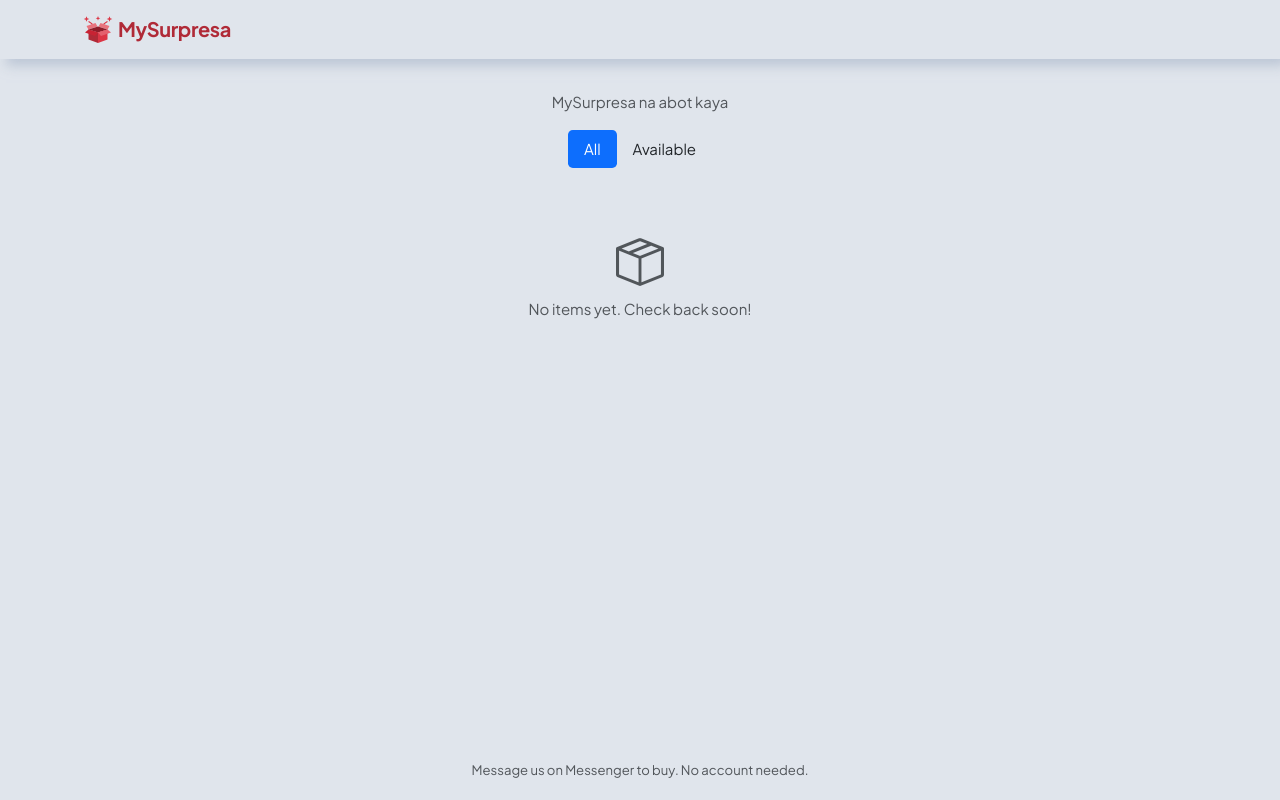
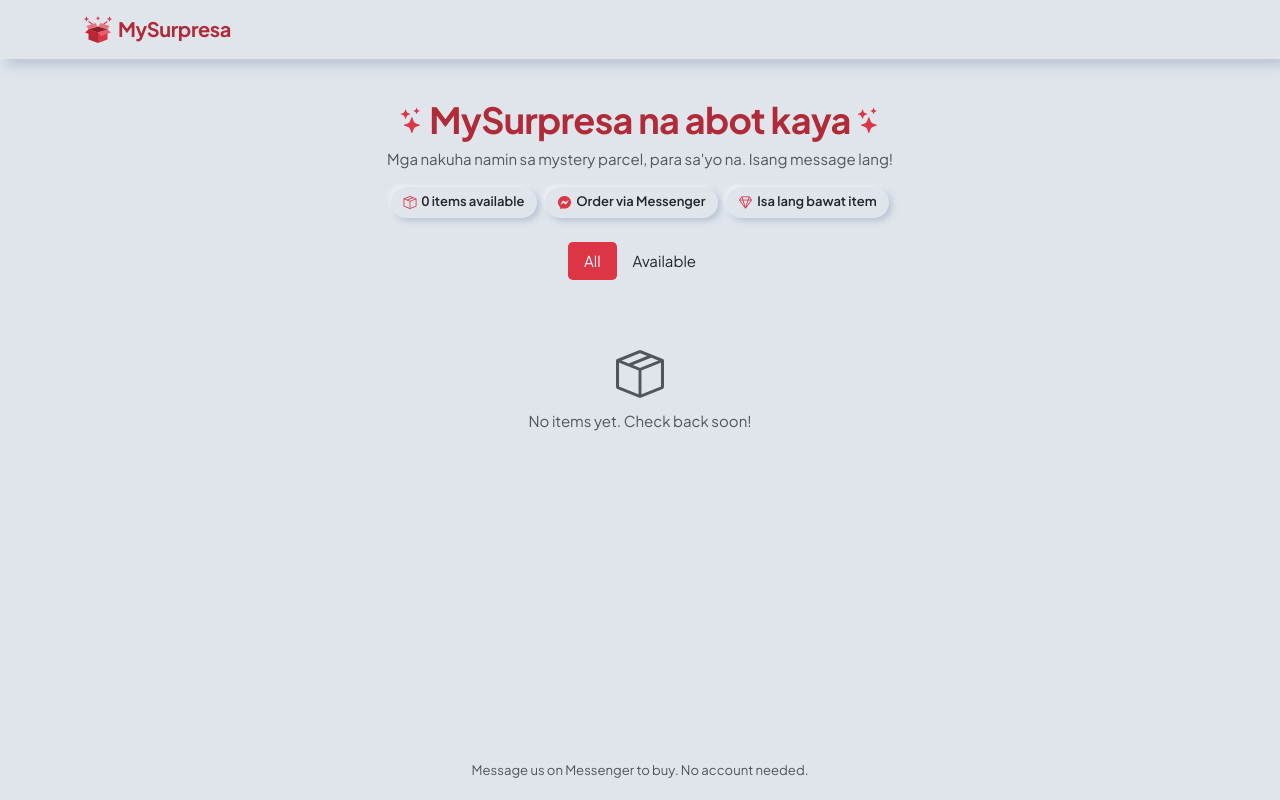
Before and after one commit to errolitolopez/mysurpresa, a Flask app: page / in a window 1280 px wide. Run offline with Flask 3, Linux system fonts and the light colour scheme; data that the repository does not hold is empty; some libraries are stand-ins or nearby versions.

Commit message:
feat: livelier shop welcome: big red tagline with sparkles, short intro and info chips

```diff
--- a/mysurpresa/static/css/glass.css
+++ b/mysurpresa/static/css/glass.css
@@ -44,6 +44,7 @@
   --navbar-bg: rgba(255, 255, 255, 0.7);
   --page-base: #f3f4f6;
   --brand-name: #b02a37; /* the dark red of "MySurpresa" in the logo */
+  --app-red: #dc3545;    /* the red of the box icon */
   --viewer-bg: #000; /* full screen photos: black around them, like a phone's gallery app */
   --viewer-button-bg: rgba(255, 255, 255, 0.85);
   --page-gradient: radial-gradient(circle at top left, hsl(220 13% 95%), hsl(220 13% 91%));
@@ -659,6 +660,37 @@ html[data-style="neu"] .card.shadow-sm { box-shadow: var(--neu-raised) !importan
 .brand-name:hover,
 .brand-name:focus { color: var(--brand-name); }
 
+/* The welcome at the top of the shop: the tagline big in the name's red, with sparkles either side,
+   and small chips that sit raised on the page like the cards. */
+.hero-tagline {
+  font-size: clamp(1.5rem, 6vw, 2.25rem);
+  font-weight: 800;
+  letter-spacing: -0.02em;
+  line-height: 1.15;
+  color: var(--brand-name);
+}
+.hero-sparkle { font-size: 0.7em; color: var(--app-red); vertical-align: 0.15em; }
+.hero-chip {
+  display: inline-flex;
+  align-items: center;
+  gap: 0.4em;
+  padding: 0.35rem 0.8rem;
+  border-radius: 50rem;
+  font-size: 0.8125rem;
+  font-weight: 600;
+  background: var(--glass-bg);
+  /* the small raised shadow of the neumorphic buttons; the card one is too big for a chip */
+  box-shadow: var(--neu-raised-sm, var(--glass-shadow));
+}
+.hero-chip::before { color: var(--app-red); }
+
+/* The All / Available filter: the chosen one in the shop's red (Bootstrap's blue clashed with it) */
+.nav-pills {
+  --bs-nav-pills-link-active-bg: var(--app-red);
+  --bs-nav-link-color: var(--bs-body-color);
+  --bs-nav-link-hover-color: var(--brand-name);
+}
+
 /* The round logo (the Facebook Page's profile photo) at the top of the shop and on the login page */
 .shop-logo {
   width: 140px;
--- a/mysurpresa/templates/base.html
+++ b/mysurpresa/templates/base.html
@@ -24,7 +24,7 @@
         href="https://cdn.jsdelivr.net/npm/bootstrap-icons@1.11.3/font/bootstrap-icons.min.css"
         integrity="sha384-XGjxtQfXaH2tnPFa9x+ruJTuLE3Aa6LhHSWRr1XeTyhezb4abCG4ccI5AkVDxqC+"
         crossorigin="anonymous">
-  <link rel="stylesheet" href="{{ url_for('static', filename='css/glass.css', v=10) }}">
+  <link rel="stylesheet" href="{{ url_for('static', filename='css/glass.css', v=12) }}">
 </head>
 <body class="d-flex flex-column min-vh-100">
   {% block content %}{% endblock %}
--- a/mysurpresa/templates/shop.html
+++ b/mysurpresa/templates/shop.html
@@ -18,10 +18,25 @@
 {% include "_shop_navbar.html" %}
 
 <main class="container py-3">
-  <header class="text-center my-3">
-    {# The navbar already shows the name, so the heading is for screen readers and search engines only. #}
+  {# The welcome at the top: the tagline big, with sparkles, and three small chips that say how the shop works.
+     The navbar already shows the name, so the heading is for screen readers and search engines only. #}
+  {% set available = items|selectattr('status', 'equalto', 'available')|list|length %}
+  <header class="shop-hero text-center my-3 my-md-4">
     <h1 class="visually-hidden">{{ shop.shop_name }}</h1>
-    {% if shop.tagline %}<p class="text-body-secondary mb-0">{{ shop.tagline }}</p>{% endif %}
+    {% if shop.tagline %}
+      <p class="hero-tagline mb-2">
+        <span class="bi bi-stars hero-sparkle" aria-hidden="true"></span>
+        {{ shop.tagline }}
+        <span class="bi bi-stars hero-sparkle" aria-hidden="true"></span>
+      </p>
+    {% endif %}
+    <p class="text-body-secondary mb-3">Mga nakuha namin sa mystery parcel, para sa'yo na. Isang message lang!</p>
+    <div class="d-flex flex-wrap justify-content-center gap-2">
+      <span class="hero-chip bi bi-box-seam">
+        {{ available }} {{ 'item' if available == 1 else 'items' }} available</span>
+      <span class="hero-chip bi bi-messenger">Order via Messenger</span>
+      <span class="hero-chip bi bi-gem">Isa lang bawat item</span>
+    </div>
   </header>
 
   <ul class="nav nav-pills justify-content-center mb-3">
```
